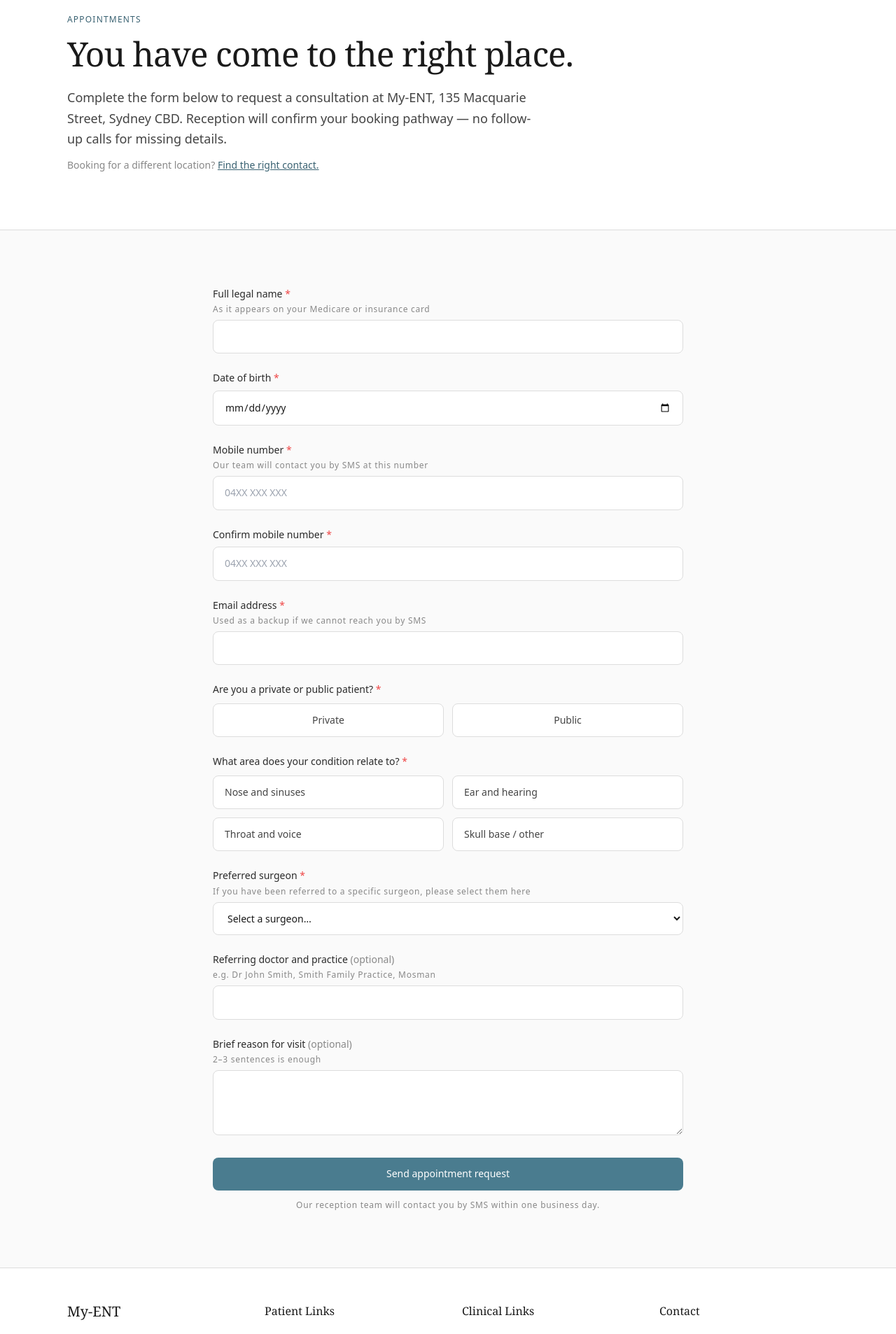
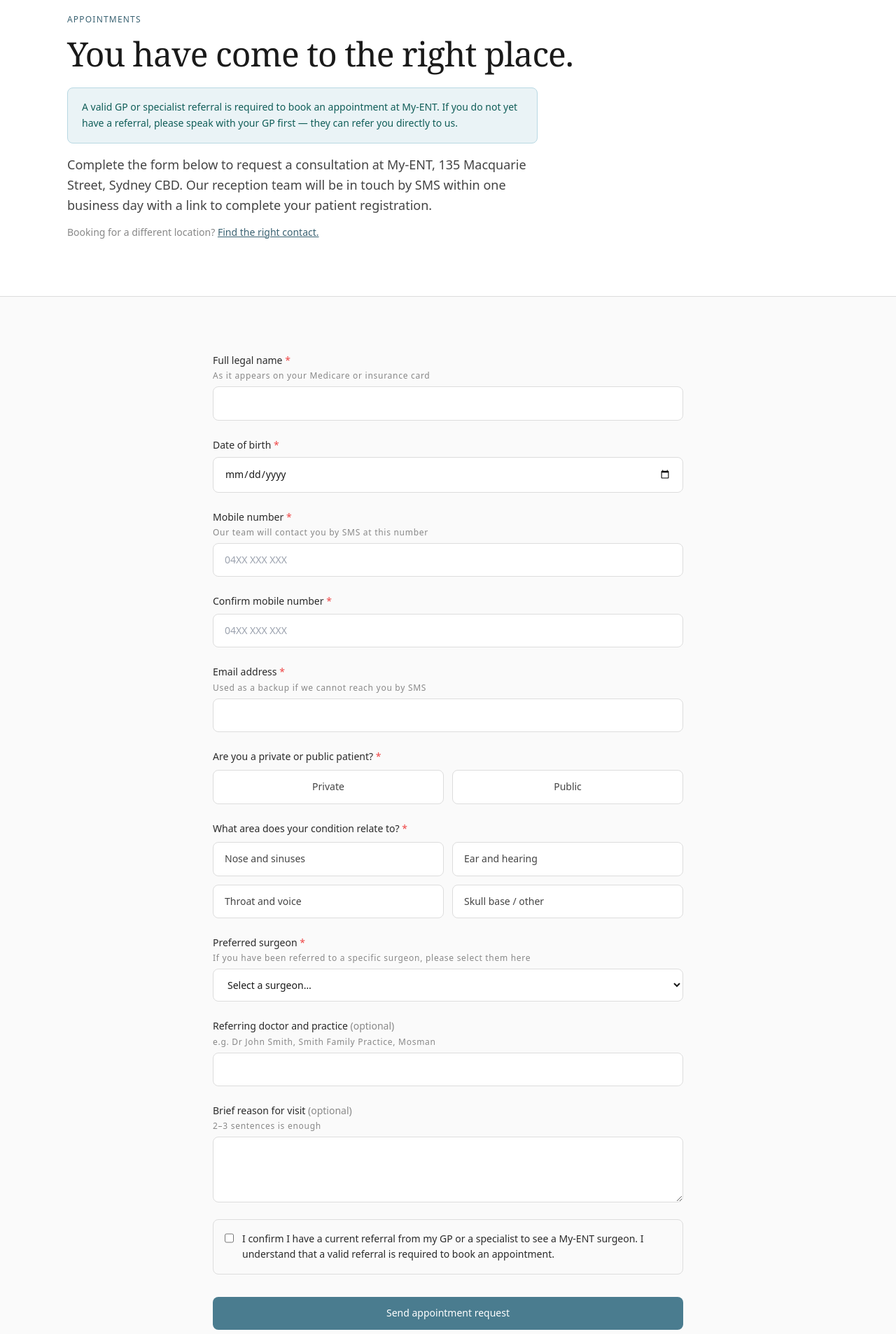
Before and after one commit to Mildmilo/my-ent, a Next.js app: page /appointments in a window 1280 px wide. Shown: the part 140-2046 px from the top of the page at 70% size. Built offline with nearby package versions, Linux system fonts and the light colour scheme.

Commit message:
Add referral requirement messaging to homepage and appointments page

```diff
--- a/src/app/appointments/AppointmentRequestClient.tsx
+++ b/src/app/appointments/AppointmentRequestClient.tsx
@@ -23,6 +23,7 @@ interface FormState {
   preferredSurgeon: PreferredSurgeon
   referringDoctor: string
   briefReason: string
+  hasReferral: boolean
 }
 
 interface ErrorMap {
@@ -34,6 +35,7 @@ interface ErrorMap {
   patientType?: string
   conditionArea?: string
   preferredSurgeon?: string
+  hasReferral?: string
 }
 
 const initialFormState: FormState = {
@@ -47,6 +49,7 @@ const initialFormState: FormState = {
   preferredSurgeon: '',
   referringDoctor: '',
   briefReason: '',
+  hasReferral: false,
 }
 
 const conditionAreaLabels: Record<Exclude<ConditionArea, ''>, string> = {
@@ -105,6 +108,10 @@ function validate(form: FormState): ErrorMap {
 
   if (!form.preferredSurgeon) {
     errors.preferredSurgeon = 'Please select a preferred surgeon or choose no preference.'
+  }
+
+  if (!form.hasReferral) {
+    errors.hasReferral = 'Please confirm you have a current referral before submitting.'
   }
 
   return errors
@@ -445,6 +452,25 @@ export function AppointmentRequestClient() {
               />
             </div>
 
+            {/* Referral confirmation */}
+            <div className="rounded-lg border border-neutral-200 bg-neutral-50 px-4 py-4">
+              <label className="flex cursor-pointer items-start gap-3">
+                <input
+                  type="checkbox"
+                  name="hasReferral"
+                  checked={form.hasReferral}
+                  onChange={(e) => setForm(prev => ({ ...prev, hasReferral: e.target.checked }))}
+                  className="mt-0.5 h-4 w-4 rounded border-neutral-300 accent-teal-500"
+                />
+                <span className="text-sm leading-relaxed text-neutral-700">
+                  <span className="font-medium">I confirm I have a current referral</span> from my GP or a specialist to see a My-ENT surgeon. I understand that a valid referral is required to book an appointment.
+                </span>
+              </label>
+              {errors.hasReferral && (
+                <p data-error className="mt-2 text-xs text-red-500">{errors.hasReferral}</p>
+              )}
+            </div>
+
             {/* Server error */}
             {serverError && (
               <div className="rounded-lg border border-red-200 bg-red-50 px-4 py-3 text-sm text-red-600">
--- a/src/app/appointments/page.tsx
+++ b/src/app/appointments/page.tsx
@@ -18,8 +18,11 @@ export default function AppointmentsPage() {
         <div className="myent-container">
           <p className="myent-eyebrow">Appointments</p>
           <h1 className="mt-4 text-4xl lg:text-5xl">You have come to the right place.</h1>
-          <p className="mt-6 max-w-2xl text-lg leading-relaxed text-neutral-600">
-            Complete the form below to request a consultation at My-ENT, 135 Macquarie Street, Sydney CBD. Reception will confirm your booking pathway — no follow-up calls for missing details.
+          <div className="mt-6 max-w-2xl rounded-lg border border-teal-100 bg-teal-50 px-5 py-4 text-sm leading-relaxed text-teal-800">
+            <span className="font-medium">A valid GP or specialist referral is required</span> to book an appointment at My-ENT. If you do not yet have a referral, please speak with your GP first — they can refer you directly to us.
+          </div>
+          <p className="mt-4 max-w-2xl text-lg leading-relaxed text-neutral-600">
+            Complete the form below to request a consultation at My-ENT, 135 Macquarie Street, Sydney CBD. Our reception team will be in touch by SMS within one business day with a link to complete your patient registration.
           </p>
           <p className="mt-3 text-sm text-neutral-400">
             Booking for a different location?{' '}
--- a/src/app/page.tsx
+++ b/src/app/page.tsx
@@ -129,6 +129,9 @@ export default function Home() {
                 {', 135 Macquarie Street, Sydney CBD — you are in the right place.'}
               </span>
             </p>
+            <p className="mt-3 text-sm text-neutral-500">
+              A referral from your GP or specialist is required to book an appointment with our surgeons.
+            </p>
             <div className="mt-8 grid grid-cols-1 gap-4 md:grid-cols-2">
               <Link
                 href="/appointments"
```
Also changed, not shown: 1 other file (tests, documents, lock files or other folders).
